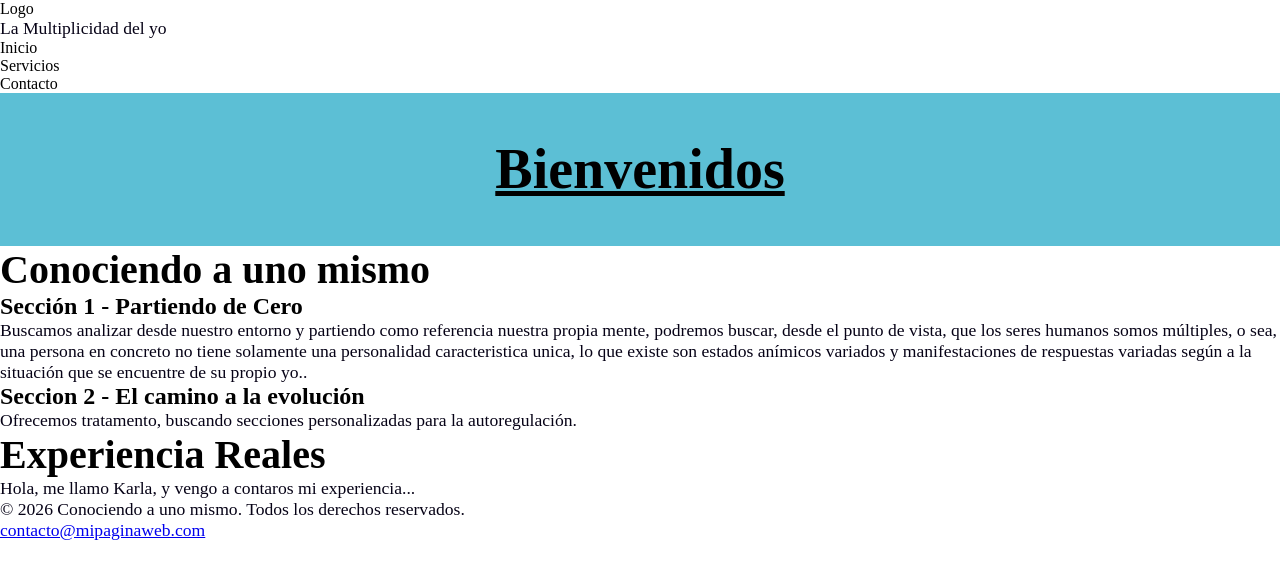
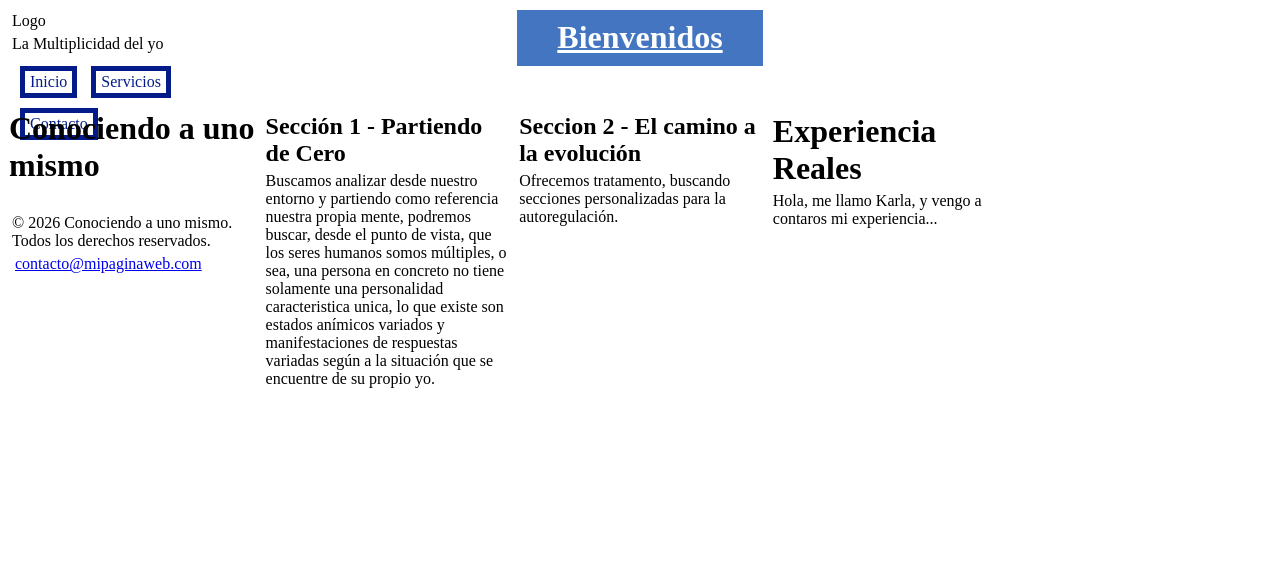
Before and after one commit to jamineska/miproyecto-web, a plain HTML site: page index.html in a window 1280 px wide. Drawn offline with Linux system fonts and the light colour scheme.

Commit message:
añadiendo filas y columnas

```diff
--- /dev/null
+++ b/css/main.css
@@ -0,0 +1,50 @@
+*{
+    margin: 1px;
+    padding:2px;
+    border:border-box;
+}body {
+  display: grid;
+  grid-template-columns: 20% 20% 20% 20%;
+  grid-template-rows: 20% 20% 20% 20% 20%;
+}
+.container {
+    display: flex;
+    flex-direction: column;
+    flex-wrap: wrap;
+}
+nav.menuPrincipal ul li {
+    display: inline-block;
+    margin: 5px 5px;
+    border-width: 5px;/*ancho uniform de 5px de todos los lados*/
+    border-style: solid;/*border solido*/
+    color: rgb(4, 28, 137);
+    list-style-type: georgian;
+    grid-column-end: 5;
+}
+p{
+        font-sizing:1.1rem;
+}
+/*en cabezado*/
+.cabezeraMain
+{
+    text-align: center; /* Centrado */
+    font-size: 2rem;
+    padding: 7px 5px;/*espacio arriba y abajo para que no toque el borde*/
+    background-color: rgb(67, 117, 193);
+    line-height: 1.3;/*se el titulo se divide ajustar espacio*/
+    text-decoration: underline;
+    color: rgb(253, 254, 254);
+}
+
+.padding-box {
+    width: 150px;
+    padding: 20px; /* Padding uniforme en todos los lados */
+    background-color: lightgreen;
+ }
+
+h2{
+    font-size: 2rem;
+}
+h3{
+    font-size: 1.5rem;
+}
--- a/css/style.css
+++ /dev/null
@@ -1,48 +0,0 @@
-*{
-    margin: 0;
-    padding:0;
-    box-sizing: border-box;
-}
-
-nav.menuPrincipal ul li {
-    display: inline-block;
-    margin: 20px 20px;
-    border-width: 5px; /* Ancho uniforme de 5px en todos los lados */
-    border-style: solid; /* Borde sólido */
-}
-
-
-p {
-    color: rgb(6, 2, 22);
-    font-size: 1.1rem;
-}
-.content-box {
-
-    background-color: rgb(92, 191, 213); /* Color de fondo */
-}
-
-.padding-box {
-    width: 150px;
-    padding: 20px; /* Padding uniforme en todos los lados */
-    background-color: lightgreen;
- }
-
-
-/*en cabezado*/
-.cabezeraMain
-{
-    text-align: center; /* Centrado */
-    font-size: 3.5rem;
-    padding: 40px 20px;/*espacio arriba y abajo para que no toque el borde*/
-    background-color: rgb(92, 191, 213);
-    line-height: 1.3;/*se el titulo se divide ajustar espacio*/
-   text-decoration: underline;
-}
-
-
-h2{
-    font-size: 2.5rem;
-}
-h3{
-    font-size: 1.5rem;
-}
--- a/index.html
+++ b/index.html
@@ -4,18 +4,18 @@
     <meta charset="UTF-8">
     <meta name="viewport" content="width=device-width, initial-scale=1.0">
     <title>Conociendo A Uno Mismo</title>
-    <link rel="stylesheet" href="css/style.css">
+    <link rel="stylesheet" href="css/main.css">
     <!--encabezado-->
 </head>
 <body>
     <header>
     <div>Logo</div>
     <p>La Multiplicidad del yo</p>
-    <nav class="menuprincipal">
+    <nav class="menuPrincipal">
         <ul>
-            <li><a href:"inicio">Inicio</a></li>
-            <li><a href:"servicios">Servicios</a></li>
-            <li><a href:"contacto">Contacto</a></li>
+            <li><a href:"#inicio">Inicio</a></li>
+            <li><a href:"#servicios">Servicios</a></li>
+            <li><a href:"#contacto">Contacto</a></li>
         </ul>
     </nav>
     </header>
@@ -34,7 +34,7 @@
         <h2>Conociendo a uno mismo</h2>
             <article>
                 <h3>Sección 1 - Partiendo de Cero</h3>
-                    <p>Buscamos analizar desde nuestro entorno y partiendo como referencia nuestra propia mente, podremos buscar, desde el punto de vista, que los seres humanos somos múltiples, o sea, una persona en concreto no tiene solamente una personalidad caracteristica unica, lo que existe son estados anímicos variados y manifestaciones de respuestas variadas según a la situación que se encuentre de su propio yo..</p>
+                    <p>Buscamos analizar desde nuestro entorno y partiendo como referencia nuestra propia mente, podremos buscar, desde el punto de vista, que los seres humanos somos múltiples, o sea, una persona en concreto no tiene solamente una personalidad caracteristica unica, lo que existe son estados anímicos variados y manifestaciones de respuestas variadas según a la situación que se encuentre de su propio yo.</p>
             </article>
 
             <article>
```
Also changed, not shown: css/normalize.css (deleted).
